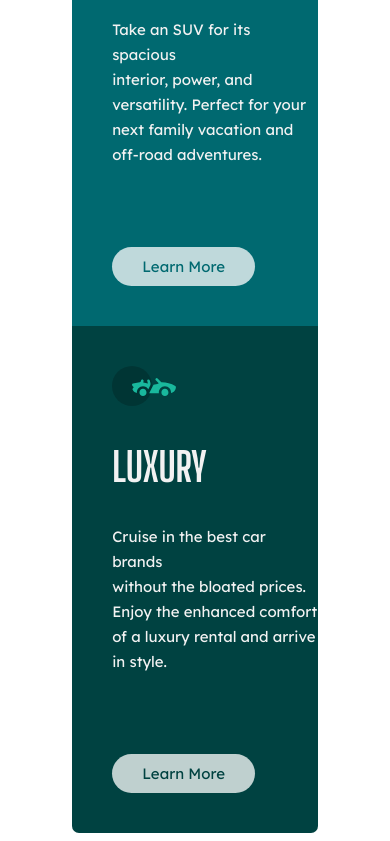
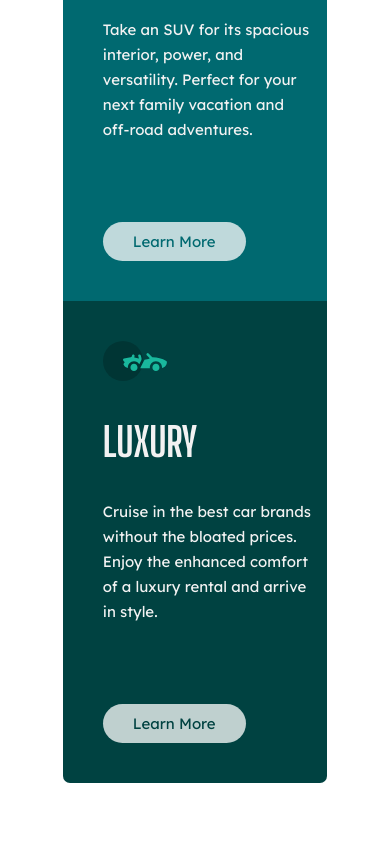
Before and after one commit to Moyinoluwa-10/Frontend-Mentor-3-column-preview-card-component, a plain HTML site: page index.html in a window 390 px wide. Shown: the part 672-1513 px from the top of the page. After the commit the page ends 1463 px from the top, so only its background shows below. Drawn offline with Linux system fonts and the light colour scheme.

Commit message:
Update style.css

```diff
--- a/style.css
+++ b/style.css
@@ -99,16 +99,16 @@ a{
     }
 
     #section1{
-        width: 55%;
+        width: 60%;
         border-radius: 7px 7px 0 0 ;
     }
 
     #section2{
-        width: 55%;
+        width: 60%;
     }
 
     #section3{
-        width: 55%;
+        width: 60%;
         border-radius: 0 0 7px 7px ;
     }
  }
```
